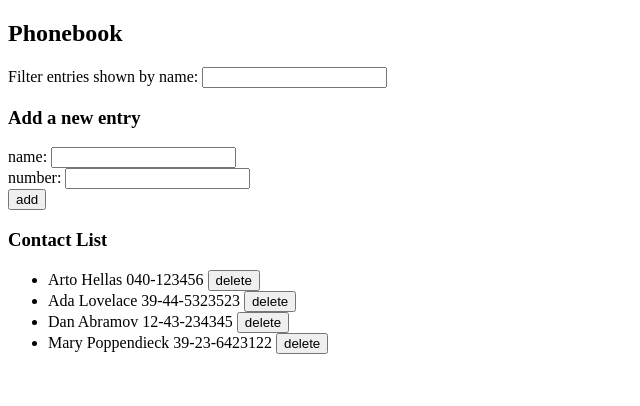
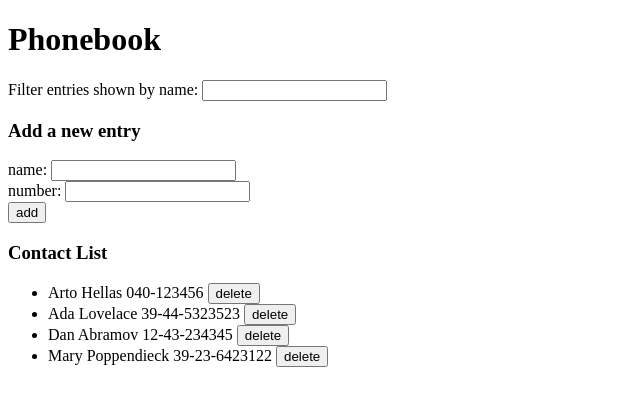
Before and after one commit to Will282/FullStackOpen, a React (Create React App) app in the folder part2/phonebook/: page / in a window 1280 px wide. Shown: the top 406 px of the page, without its empty margins (0-640 px from the left). Built offline with nearby package versions, Linux system fonts and the light colour scheme; data requests are answered from the project's data file.

Commit message:
Replace header h2 with h1

```diff
--- a/part2/phonebook/src/App.js
+++ b/part2/phonebook/src/App.js
@@ -21,7 +21,7 @@ const App = () => {
 
   return (
     <div>
-      <h2>Phonebook</h2>
+      <h1>Phonebook</h1>
       <Filter searchName={searchName} handleSearchName={handleSearchName} />
       <InputForm persons={persons} setPersons={setPersons} />
       <ContactList persons={persons} searchName={searchName} setPersons={setPersons} />
```
